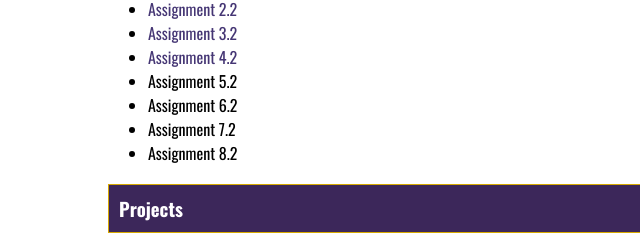
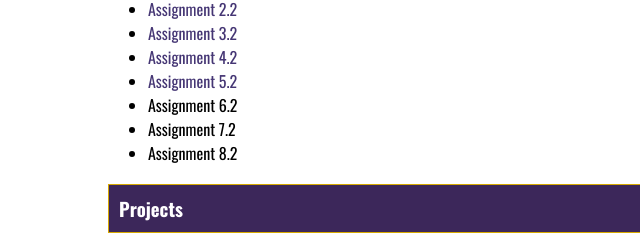
Before and after one commit to sjeand/web-231, a plain HTML site: page index.html in a window 1280 px wide. Shown: the part 334-573 px from the top of the page, 0-640 px from the left. Drawn offline with nearby package versions, Linux system fonts and the light colour scheme.

Commit message:
week 5 updates

```diff
--- a/index.html
+++ b/index.html
@@ -33,7 +33,7 @@
       <li><a href="../web-231/week-2/jeanBaptiste-payroll.html">Assignment 2.2</a></li>
       <li><a href="../web-231/week-3/jeanBaptiste-temp-conversion .html">Assignment 3.2</a></li>
       <li><a href="../web-231/week-4/jeanBaptiste-number-game.html">Assignment 4.2</a></li>
-      <li>Assignment 5.2</li>
+      <li><a href="../web-231/week-5/jeanBaptiste-sequence-game.html">Assignment 5.2</a></li>
       <li>Assignment 6.2</li>
       <li>Assignment 7.2</li>
       <li>Assignment 8.2</li>
```
